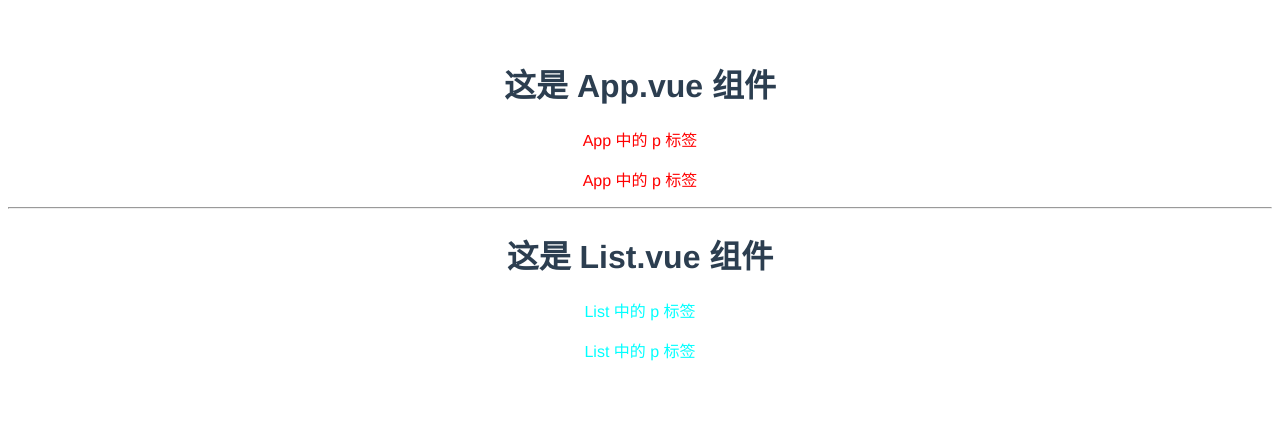
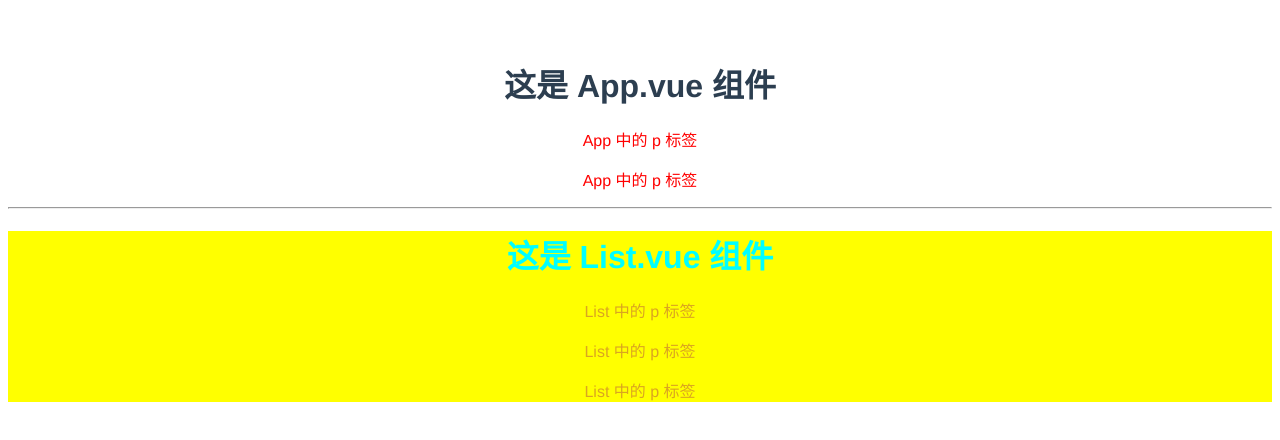
Before and after one commit to yuQ-7148/study_vue3.0, a Vue app: page / in a window 1280 px wide. Shown: the top 440 px of the page. Built offline with nearby package versions, Linux system fonts and the light colour scheme.

Commit message:
组件样式

```diff
--- a/src/components/03.style/App.vue
+++ b/src/components/03.style/App.vue
@@ -24,4 +24,16 @@ export default {
 p {
     color: red;
 }
+
+div {
+    background-color: yellow;
+
+    :deep(p) {
+        color: goldenrod;
+    }
+}
+
+:deep(.title) {
+    color: cyan;
+}
 </style>
--- a/src/components/03.style/List.vue
+++ b/src/components/03.style/List.vue
@@ -1,8 +1,14 @@
 <template>
-    <h1>这是 List.vue 组件</h1>
+    <div>
+        <h1 class="title">这是 List.vue 组件</h1>
 
-    <p>List 中的 p 标签</p>
-    <p>List 中的 p 标签</p>
+        <p>List 中的 p 标签</p>
+
+        <div>
+            <p>List 中的 p 标签</p>
+            <p>List 中的 p 标签</p>
+        </div>
+    </div>
 </template>
 
 <script>
@@ -12,7 +18,11 @@ export default {
 </script>
 
 <style lang="less" scoped>
-p{
+p {
     color: cyan;
 }
+
+// .title{
+//     color: green;
+// }
 </style>
```
